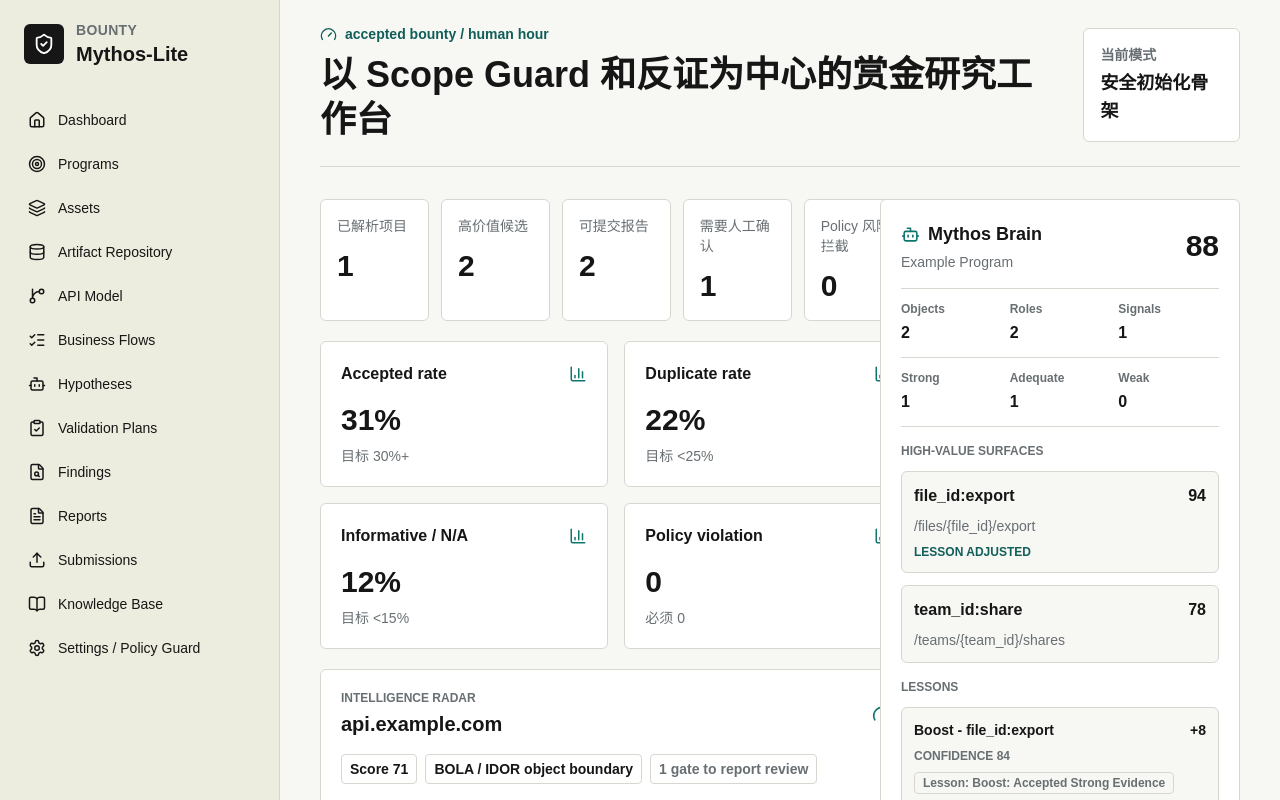
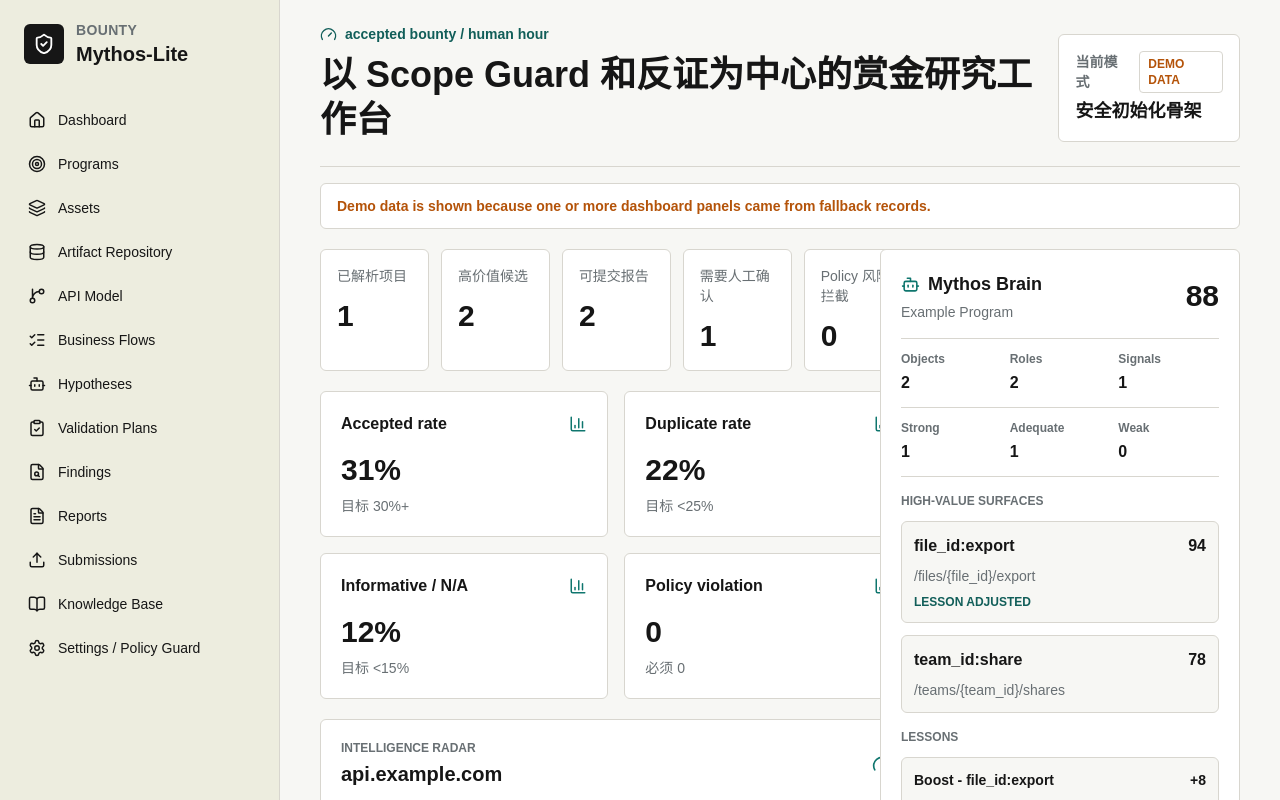
Before and after one commit to Wen11180/Bounty-Mythos-Lite, a Next.js app in the folder apps/web/: page / in a window 1280 px wide. Shown: the top 800 px of the page. Built offline with nearby package versions, Linux system fonts and the light colour scheme; no server answers.

Commit message:
feat: label fallback dashboard shell

```diff
--- a/apps/web/app/page.tsx
+++ b/apps/web/app/page.tsx
@@ -173,11 +173,12 @@
     getPipelineRuns([]),
   ]);
   const activeProgramId = programs[0]?.id ?? fallbackMythosBrainProfile.program_id;
-  const brainProfile = await getMythosBrainProgram(activeProgramId, {
+  const fallbackBrainProfile = {
     ...fallbackMythosBrainProfile,
     program_id: activeProgramId,
     program_name: programs[0]?.name ?? fallbackMythosBrainProfile.program_name,
-  });
+  };
+  const brainProfile = await getMythosBrainProgram(activeProgramId, fallbackBrainProfile);
   const scopeGuardDecision = await evaluateScopeGuard(
     fallbackScopeGuardRule,
     fallbackScopeGuardRequest,
@@ -200,6 +201,13 @@
     { label: "Policy 风险拦截", value: String(countPolicyBlocked(findings)) },
   ];
   const { dataMode: pipelineRunDataMode, runs: runRows } = resolvePipelineRunRows(pipelineRuns);
+  const dashboardUsesFallbackData =
+    programs === fallbackPrograms ||
+    findings === fallbackFindings ||
+    reports === fallbackReports ||
+    brainProfile === fallbackBrainProfile ||
+    scopeGuardDecision === fallbackScopeGuardDecision;
+  const dashboardDataMode = dashboardUsesFallbackData ? "Demo data" : "Live data";
   const intelligenceRadar = deriveIntelligenceRadar(runRows);
   const radarSignalsByRunId = new Map(
     intelligenceRadar.runSignals.map((signal) => [signal.run.runId, signal]),
@@ -252,10 +260,26 @@
             </h2>
           </div>
           <div className="max-w-sm rounded-md border border-[var(--line)] bg-white p-4">
-            <p className="text-sm font-semibold text-[var(--muted)]">当前模式</p>
+            <div className="flex items-center justify-between gap-3">
+              <p className="text-sm font-semibold text-[var(--muted)]">当前模式</p>
+              <span
+                className={`rounded-sm border border-[var(--line)] px-2 py-1 text-xs font-semibold uppercase ${
+                  dashboardDataMode === "Demo data"
+                    ? "text-[var(--warning)]"
+                    : "text-[var(--accent-strong)]"
+                }`}
+              >
+                {dashboardDataMode}
+              </span>
+            </div>
             <p className="mt-1 text-lg font-semibold">安全初始化骨架</p>
           </div>
         </header>
+        {dashboardDataMode === "Demo data" ? (
+          <p className="-mt-4 mb-5 rounded-md border border-[var(--line)] bg-white px-4 py-3 text-sm font-semibold text-[var(--warning)]">
+            Demo data is shown because one or more dashboard panels came from fallback records.
+          </p>
+        ) : null}
 
         <div className="grid min-w-0 gap-5 xl:grid-cols-[minmax(0,1fr)_360px]">
           <section className="grid min-w-0 gap-5">
```
Also changed, not shown: 1 other file (tests, documents, lock files or other folders).
